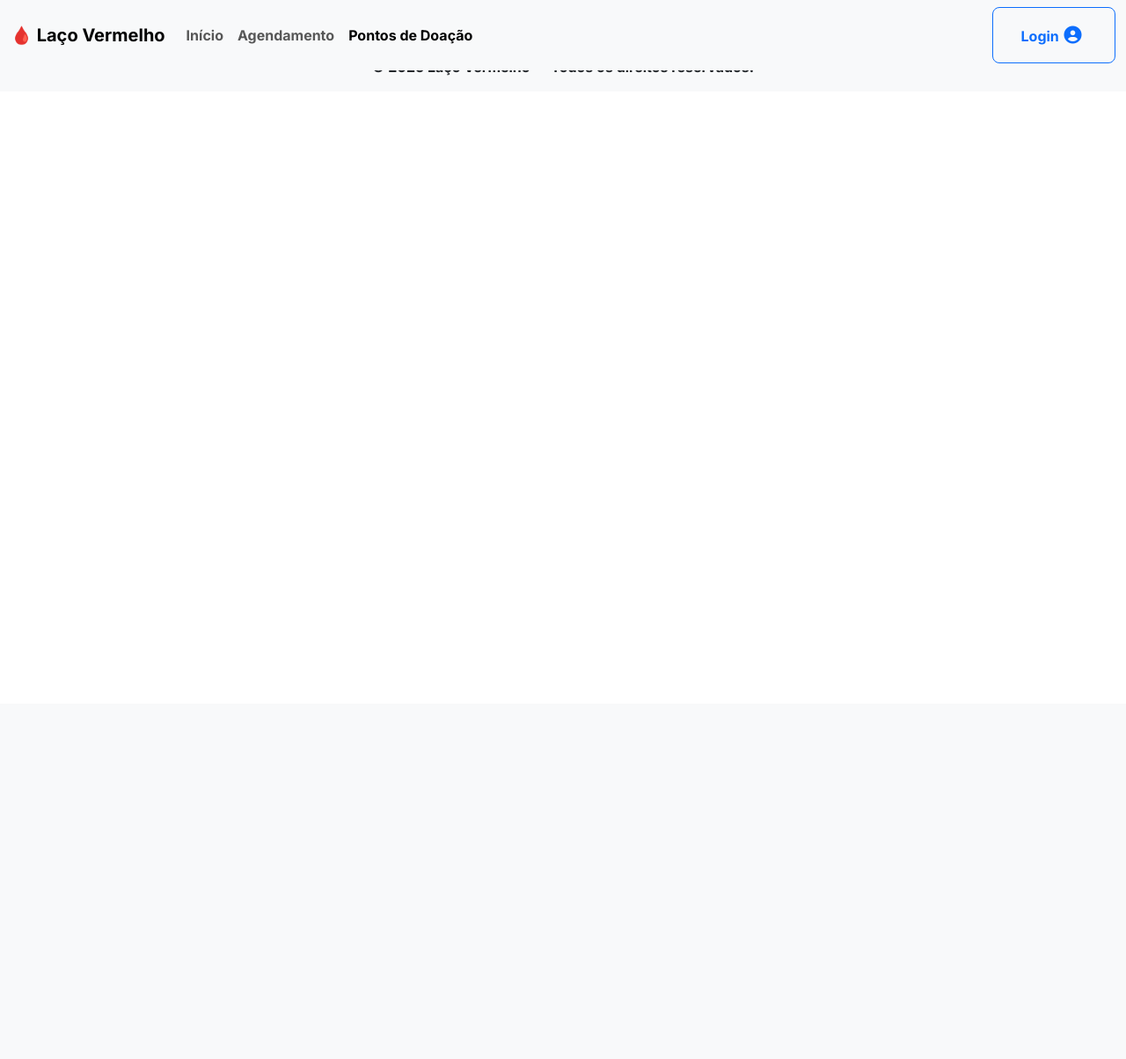
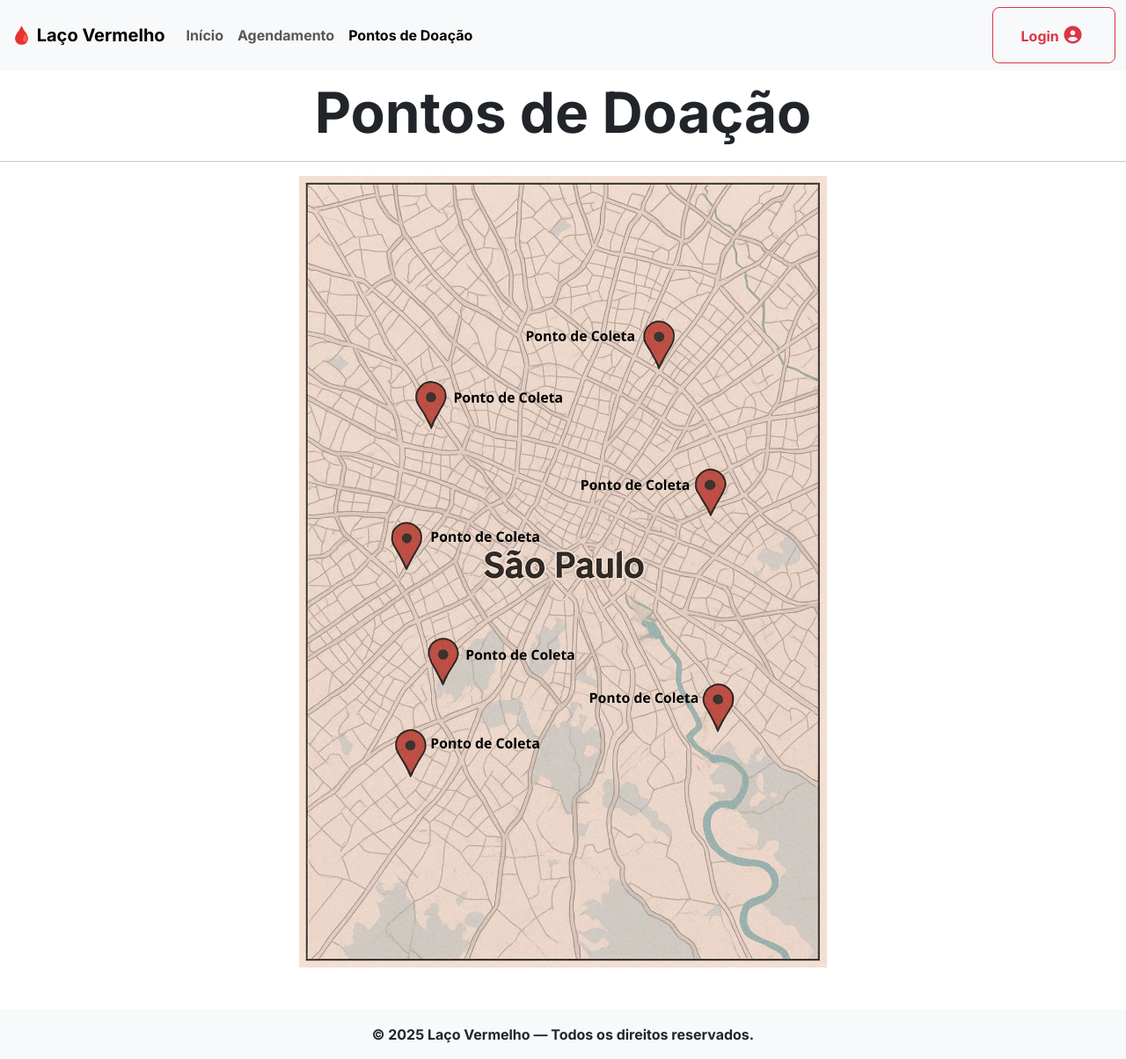
Before and after one commit to DimitriCalixto/LacoVermelho, a PHP site: page /locais.html in a window 1280 px wide. Shown: the whole page at 88% size. Before the commit the page ends 86 px from the top, so only its background shows below. Run offline with PHP 8.4, Linux system fonts and the light colour scheme.

Commit message:
[UPDATE] Image

```diff
--- a/agendamento.html
+++ b/agendamento.html
@@ -40,7 +40,7 @@
             </ul>
 
             <form class="d-flex">
-              <a href="login.html"><button class="btn btn-outline-primary" type="button">Login<i id="icone"></i></button></a>
+              <a href="login.html"><button class="btn btn-outline-danger" type="button">Login<i id="icone"></i></button></a>
             </form>
 
           </div>
@@ -48,9 +48,10 @@
       </nav>
 <!-- includes/header.php -->
 <!-- <?php include 'includes/header.php'; ?> -->
-  <main class="container mt-5">
 
     <h1 id="tituloP">Agendamento de Doação</h1>
+    <hr>
+
 
 
       <script src="js/script.js"></script>
--- a/css/style.css
+++ b/css/style.css
@@ -3,6 +3,13 @@
     font-optical-sizing: auto;
     font-weight: 700;
     font-style: normal;
+}
+
+img{
+    display: block;
+    margin: 0 auto;
+    width: 600px;
+    height: auto;
 }
 
 .background{
--- a/locais.html
+++ b/locais.html
@@ -41,12 +41,17 @@
             </ul>
 
             <form class="d-flex">
-              <a href="login.html"><button class="btn btn-outline-primary" type="button">Login<i id="icone"></i></button></a>
+              <a href="login.html"><button class="btn btn-outline-danger" type="button">Login<i id="icone"></i></button></a>
             </form>
 
           </div>
         </div>
       </nav>
+
+      <h1 id="tituloP">Pontos de Doação</h1>
+      <hr>
+      <img src="assets/images/map.png" alt="map" class="img">
+
       <script src="js/script.js"></script>
       <script src="https://cdn.jsdelivr.net/npm/bootstrap@5.3.6/dist/js/bootstrap.bundle.min.js" integrity="sha384-j1CDi7MgGQ12Z7Qab0qlWQ/Qqz24Gc6BM0thvEMVjHnfYGF0rmFCozFSxQBxwHKO" crossorigin="anonymous"></script>
     </body>
```
